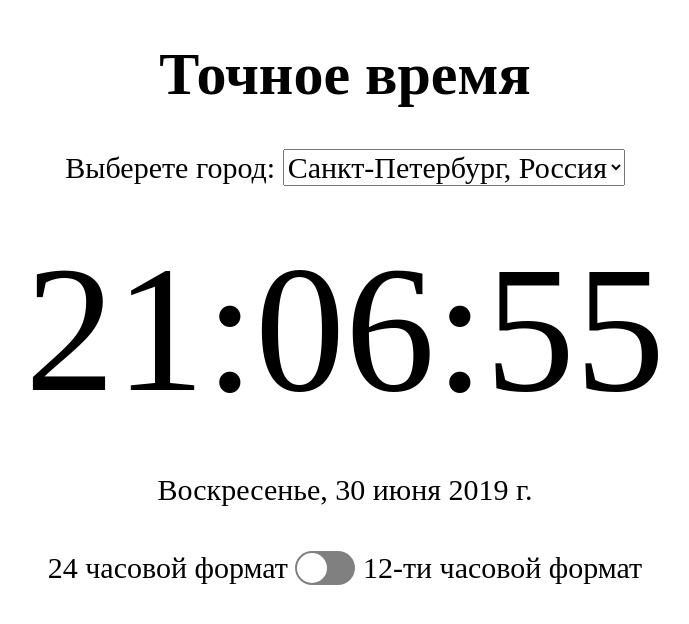
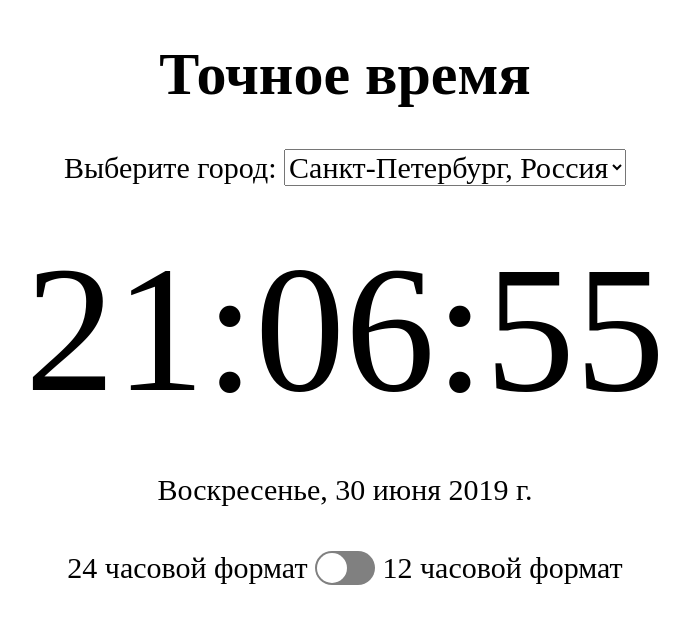
Before and after one commit to napastyuk/world-time, a website: page index.html in a window 1280 px wide. Shown: the whole page, without its empty margins (295-984 px from the left). Drawn offline with Linux system fonts and the light colour scheme; no server answers.

Commit message:
typo fix

```diff
--- a/index.html
+++ b/index.html
@@ -21,7 +21,7 @@
   <div class="timeFormatCheckbox">
     <span>24 часовой формат</span>
     <input class="checkbox" type="checkbox" id="amPmFormatSwitch" /><label class="checkbox" for="amPmFormatSwitch"></label>
-    <span>12-ти часовой формат</span>
+    <span>12 часовой формат</span>
   </div>
   <script src="js/index.js"></script>
 </body>
--- a/js/index.js
+++ b/js/index.js
@@ -72,7 +72,7 @@
         //сгенерируем селект из тех городов которые есть в объекте cityList
         let citySelectLabelEl = document.createElement('label');
         citySelectLabelEl.setAttribute('for', 'citySelect');
-        citySelectLabelEl.innerText = 'Выберете город: ';
+        citySelectLabelEl.innerText = 'Выберите город: ';
         citySelectWrapperEl.appendChild(citySelectLabelEl);
 
         let citySelectSelectEl = document.createElement('select');
```
Also changed, not shown: 1 other file.
